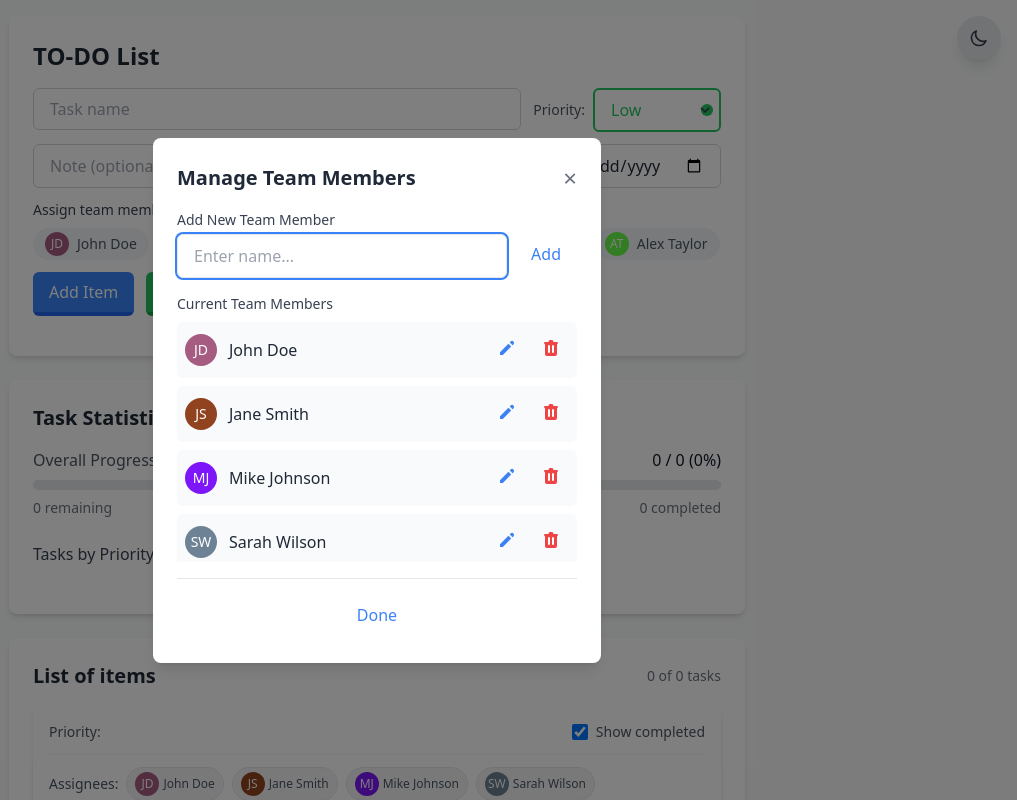
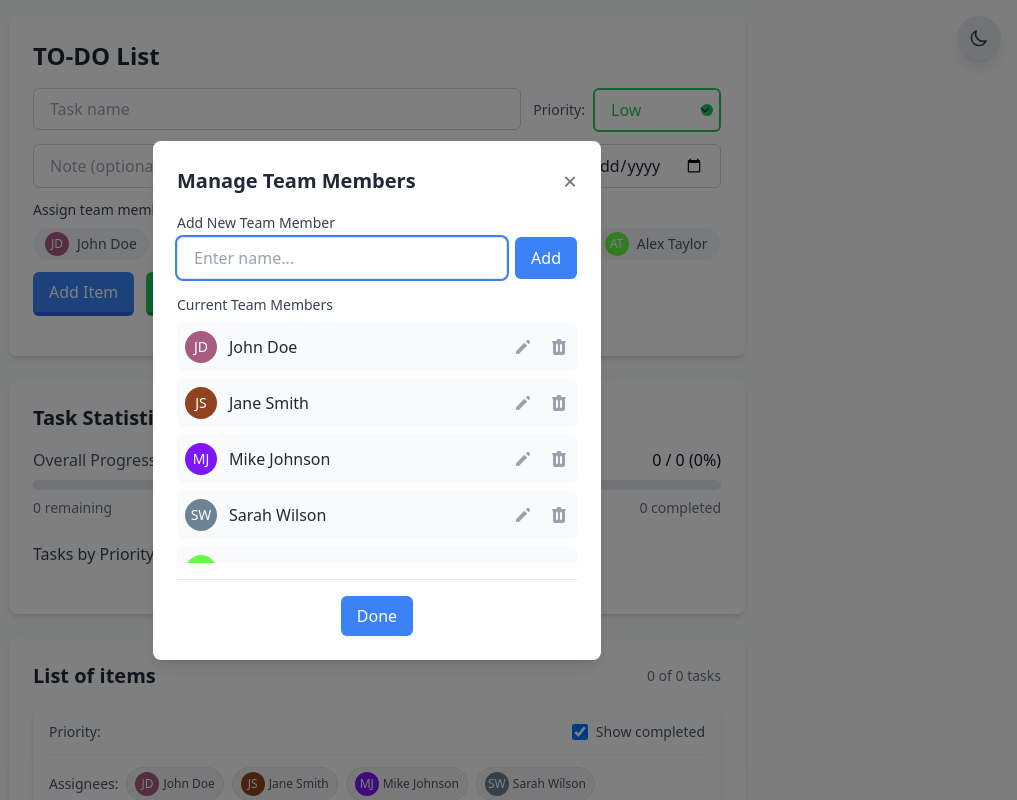
Before and after one commit to Arnold-Dsouza/TO-DO_List, a React (Vite) app: page / in a window 1280 px wide. Both pictures are taken after a click on the button "Manage Team". Shown: the top 800 px of the page, without its empty margins (263-1280 px from the left). Built offline with nearby package versions, Linux system fonts and the light colour scheme.

Commit message:
refactor: update button styles in ManageTaskModal and TeamMembersModal for improved UI consistency

```diff
--- a/src/components/ManageTaskModal.jsx
+++ b/src/components/ManageTaskModal.jsx
@@ -122,16 +122,14 @@ const ManageTaskModal = ({
                 <AvatarGroup members={task.assignedMembers} max={10} />
               </div>
             </div>
-          )}
-
-          {/* Action buttons */}
+          )}          {/* Action buttons */}
           <div className="grid grid-cols-2 gap-3 mt-4">
             <button
               onClick={() => {
                 onClose();
                 openEditModal(task);
               }}
-              className="relative px-4 py-2 text-blue-500 hover:text-blue-700 bg-blue-50 dark:bg-blue-900/20 rounded-md transition-all duration-200 border-b-4 border-blue-200 dark:border-blue-800 flex items-center justify-center"
+              className="px-4 py-2 bg-blue-500 text-white rounded-md hover:bg-blue-600 transition-colors flex items-center justify-center"
             >
               <svg xmlns="http://www.w3.org/2000/svg" className="h-5 w-5 mr-1" fill="none" viewBox="0 0 24 24" stroke="currentColor">
                 <path strokeLinecap="round" strokeLinejoin="round" strokeWidth={2} d="M11 5H6a2 2 0 00-2 2v11a2 2 0 002 2h11a2 2 0 002-2v-5m-1.414-9.414a2 2 0 112.828 2.828L11.828 15H9v-2.828l8.586-8.586z" />
@@ -143,26 +141,24 @@ const ManageTaskModal = ({
                 onClose();
                 confirmDeleteTask(task.id);
               }}
-              className="relative px-4 py-2 text-red-500 hover:text-red-700 bg-red-50 dark:bg-red-900/20 rounded-md transition-all duration-200 border-b-4 border-red-200 dark:border-red-800 flex items-center justify-center"
+              className="px-4 py-2 bg-red-500 text-white rounded-md hover:bg-red-600 transition-colors flex items-center justify-center"
             >
               <svg xmlns="http://www.w3.org/2000/svg" className="h-5 w-5 mr-1" fill="none" viewBox="0 0 24 24" stroke="currentColor">
                 <path strokeLinecap="round" strokeLinejoin="round" strokeWidth={2} d="M19 7l-.867 12.142A2 2 0 0116.138 21H7.862a2 2 0 01-1.995-1.858L5 7m5 4v6m4-6v6m1-10V4a1 1 0 00-1-1h-4a1 1 0 00-1 1v3M4 7h16" />
               </svg>
               Delete Task
             </button>
-          </div>
-
-          <div className="grid grid-cols-1 gap-3">
+          </div>          <div className="grid grid-cols-1 gap-3">
             <button
               onClick={() => {
                 toggleTaskCheck(task.id);
                 onClose();  // Close the modal after toggling
               }}
-              className={`relative px-4 py-2 ${
+              className={`px-4 py-2 ${
                 task.checked
-                  ? 'text-green-500 hover:text-green-700 bg-green-50 dark:bg-green-900/20 border-green-200 dark:border-green-800'
-                  : 'text-gray-500 hover:text-gray-700 bg-gray-50 dark:bg-gray-700 border-gray-200 dark:border-gray-600'
-              } rounded-md transition-all duration-200 border-b-4 flex items-center justify-center`}
+                  ? 'bg-green-500 hover:bg-green-600'
+                  : 'bg-gray-500 hover:bg-gray-600'
+              } text-white rounded-md transition-colors flex items-center justify-center`}
             >
               <svg xmlns="http://www.w3.org/2000/svg" className="h-5 w-5 mr-1" fill="none" viewBox="0 0 24 24" stroke="currentColor">
                 <path strokeLinecap="round" strokeLinejoin="round" strokeWidth={2} d="M5 13l4 4L19 7" />
--- a/src/components/TeamMembersModal.jsx
+++ b/src/components/TeamMembersModal.jsx
@@ -74,7 +74,7 @@ const TeamMembersModal = ({ isOpen, onClose, teamMembers, onAdd, onUpdate, onDel
                 ref={nameInputRef}
               />              <button
                 onClick={handleAddMember}
-                className="px-4 py-2 text-blue-500 hover:text-blue-700 bg-transparent dark:bg-transparent rounded-md transition-all duration-200 transform hover:-translate-y-1 hover:shadow-[0_5px_0_0_rgba(59,130,246,0.2)] active:translate-y-0 active:shadow-[0_2px_0_0_rgba(59,130,246,0.2)] before:absolute before:inset-0 before:bg-blue-200/10 dark:before:bg-blue-400/10 before:rounded-md before:opacity-0 hover:before:opacity-100 before:transition-opacity before:duration-200 border-b-4 border-transparent hover:border-blue-200 dark:hover:border-blue-800 relative"
+                className="px-4 py-2 bg-blue-500 text-white rounded-md hover:bg-blue-600 transition-colors"
               >
                 Add
               </button>
@@ -131,25 +131,26 @@ const TeamMembersModal = ({ isOpen, onClose, teamMembers, onAdd, onUpdate, onDel
                             <Avatar name={member.name} size="md" />
                             <span className="text-gray-800 dark:text-gray-200">{member.name}</span>
                           </div>
-                          <div className="flex gap-2">
-                            <button
+                          <div className="flex gap-2">                            <svg
+                              xmlns="http://www.w3.org/2000/svg"
+                              className="h-5 w-5 text-gray-400 hover:text-blue-500 cursor-pointer transition-all duration-200"
+                              viewBox="0 0 20 20"
+                              fill="currentColor"
                               onClick={() => setEditingMember(member)}
                               title="Edit"
-                              className="relative p-2 text-blue-500 hover:text-blue-700 bg-transparent dark:bg-transparent rounded-md transition-all duration-200 transform hover:-translate-y-1.5 hover:shadow-[0_8px_0_0_rgba(59,130,246,0.2)] active:translate-y-0 active:shadow-[0_4px_0_0_rgba(59,130,246,0.2)] before:absolute before:inset-0 before:bg-blue-200/10 dark:before:bg-blue-400/10 before:rounded-md before:opacity-0 hover:before:opacity-100 before:transition-opacity before:duration-200 border-b-4 border-transparent hover:border-blue-200 dark:hover:border-blue-800"
                             >
-                              <svg xmlns="http://www.w3.org/2000/svg" className="h-5 w-5" viewBox="0 0 20 20" fill="currentColor">
-                                <path d="M13.586 3.586a2 2 0 112.828 2.828l-.793.793-2.828-2.828.793-.793zM11.379 5.793L3 14.172V17h2.828l8.38-8.379-2.83-2.828z" />
-                              </svg>
-                            </button>
-                            <button
+                              <path d="M13.586 3.586a2 2 0 112.828 2.828l-.793.793-2.828-2.828.793-.793zM11.379 5.793L3 14.172V17h2.828l8.38-8.379-2.83-2.828z" />
+                            </svg>
+                            <svg
+                              xmlns="http://www.w3.org/2000/svg"
+                              className="h-5 w-5 text-gray-400 hover:text-red-500 cursor-pointer transition-all duration-200 ml-2"
+                              viewBox="0 0 20 20"
+                              fill="currentColor"
                               onClick={() => onDelete(member.id)}
                               title="Delete"
-                              className="relative p-2 text-red-500 hover:text-red-700 bg-transparent dark:bg-transparent rounded-md transition-all duration-200 transform hover:-translate-y-1.5 hover:shadow-[0_8px_0_0_rgba(239,68,68,0.2)] active:translate-y-0 active:shadow-[0_4px_0_0_rgba(239,68,68,0.2)] before:absolute before:inset-0 before:bg-red-200/10 dark:before:bg-red-400/10 before:rounded-md before:opacity-0 hover:before:opacity-100 before:transition-opacity before:duration-200 border-b-4 border-transparent hover:border-red-200 dark:hover:border-red-800"
                             >
-                              <svg xmlns="http://www.w3.org/2000/svg" className="h-5 w-5" viewBox="0 0 20 20" fill="currentColor">
-                                <path fillRule="evenodd" d="M9 2a1 1 0 00-.894.553L7.382 4H4a1 1 0 000 2v10a2 2 0 002 2h8a2 2 0 002-2V6a1 1 0 100-2h-3.382l-.724-1.447A1 1 0 0011 2H9zM7 8a1 1 0 012 0v6a1 1 0 11-2 0V8zm5-1a1 1 0 00-1 1v6a1 1 0 102 0V8a1 1 0 00-1-1z" clipRule="evenodd" />
-                              </svg>
-                            </button>
+                              <path fillRule="evenodd" d="M9 2a1 1 0 00-.894.553L7.382 4H4a1 1 0 000 2v10a2 2 0 002 2h8a2 2 0 002-2V6a1 1 0 100-2h-3.382l-.724-1.447A1 1 0 0011 2H9zM7 8a1 1 0 012 0v6a1 1 0 11-2 0V8zm5-1a1 1 0 00-1 1v6a1 1 0 102 0V8a1 1 0 00-1-1z" clipRule="evenodd" />
+                            </svg>
                           </div>
                         </>
                       )}
@@ -160,11 +161,10 @@ const TeamMembersModal = ({ isOpen, onClose, teamMembers, onAdd, onUpdate, onDel
                 <div className="text-center text-gray-500 dark:text-gray-400">No team members yet</div>
               )}
             </div>
-          </div>
-            <div className="pt-4 border-t border-gray-200 dark:border-gray-700 mt-4">
+          </div>            <div className="flex justify-center pt-4 border-t border-gray-200 dark:border-gray-700 mt-4">
             <button
               onClick={onClose}
-              className="w-full px-4 py-2 text-blue-500 hover:text-blue-700 bg-transparent dark:bg-transparent rounded-md transition-all duration-200 transform hover:-translate-y-1 hover:shadow-[0_8px_0_0_rgba(59,130,246,0.2)] active:translate-y-0 active:shadow-[0_4px_0_0_rgba(59,130,246,0.2)] before:absolute before:inset-0 before:bg-blue-200/10 dark:before:bg-blue-400/10 before:rounded-md before:opacity-0 hover:before:opacity-100 before:transition-opacity before:duration-200 border-b-4 border-transparent hover:border-blue-200 dark:hover:border-blue-800 relative"
+              className="px-4 py-2 bg-blue-500 text-white rounded-md hover:bg-blue-600 transition-colors"
             >
               Done
             </button>
```
